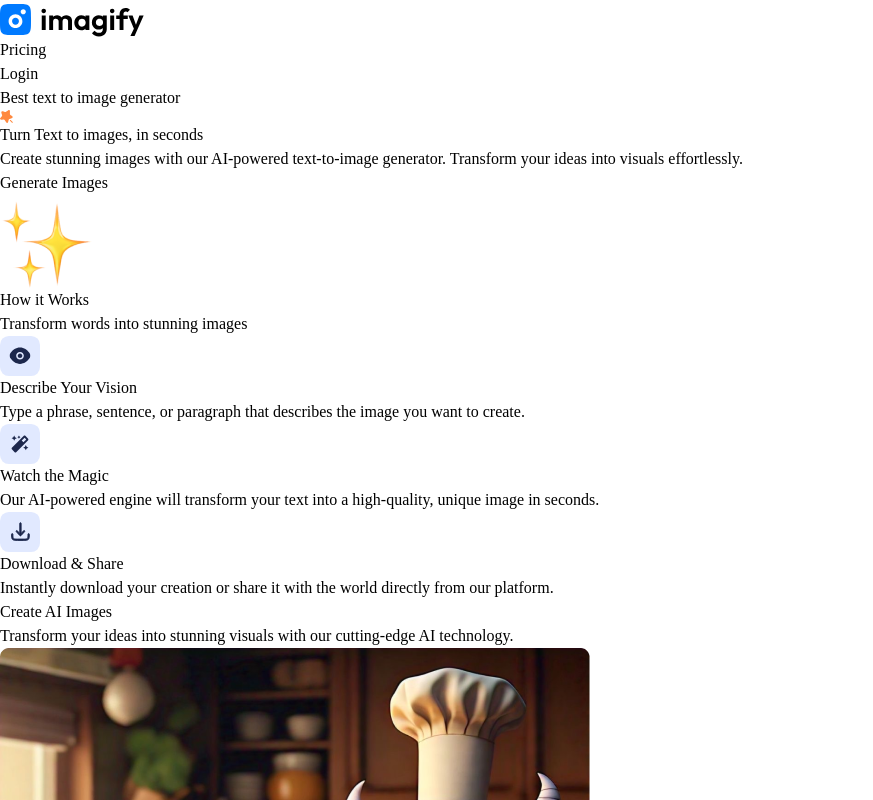
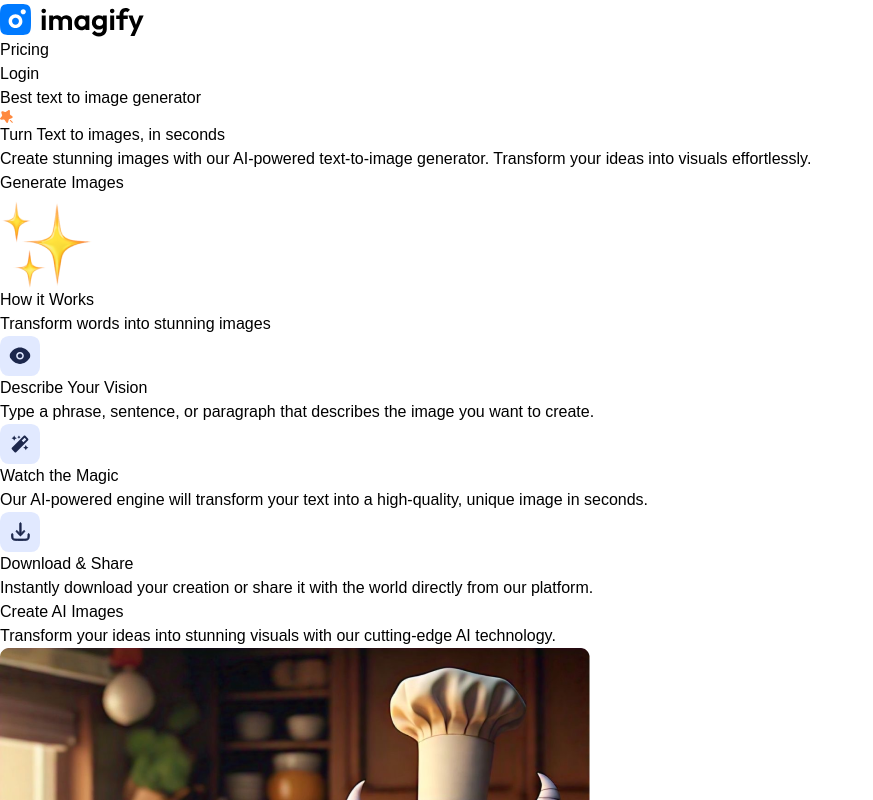
Before and after one commit to rubabzulfiqar56-ui/imagify, a React (Vite) app: page / in a window 1280 px wide. Shown: the top 800 px of the page, without its empty margins (0-873 px from the left). Built offline with nearby package versions, Linux system fonts and the light colour scheme.

Commit message:
AI_Image_Gnerator

```diff
--- a/src/index.css
+++ b/src/index.css
@@ -4,5 +4,5 @@
 @tailwind utilities;
 
 *{
-  font-family: Outfit, sansarif;
+  font-family: Outfit, arial;
 }
```
